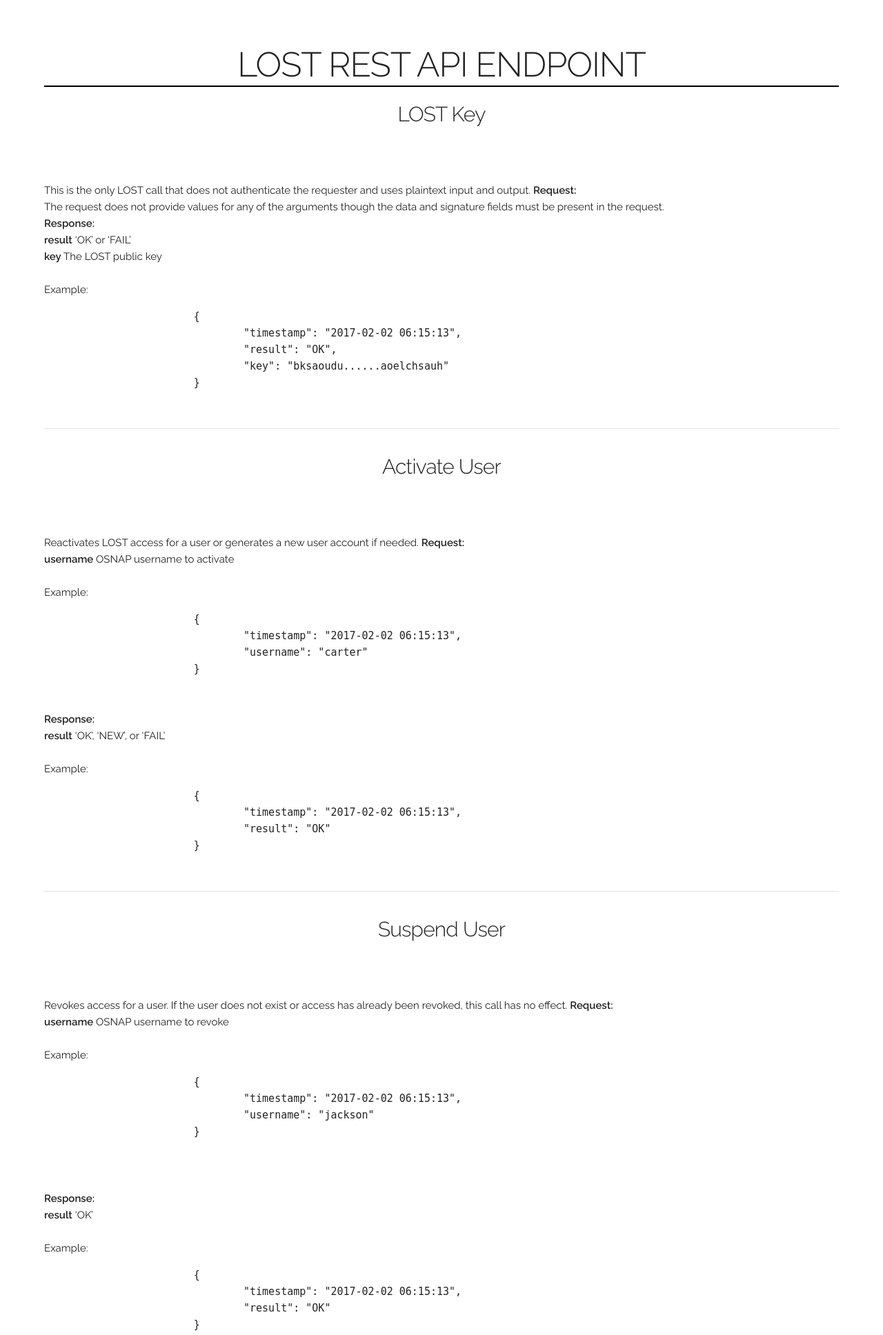
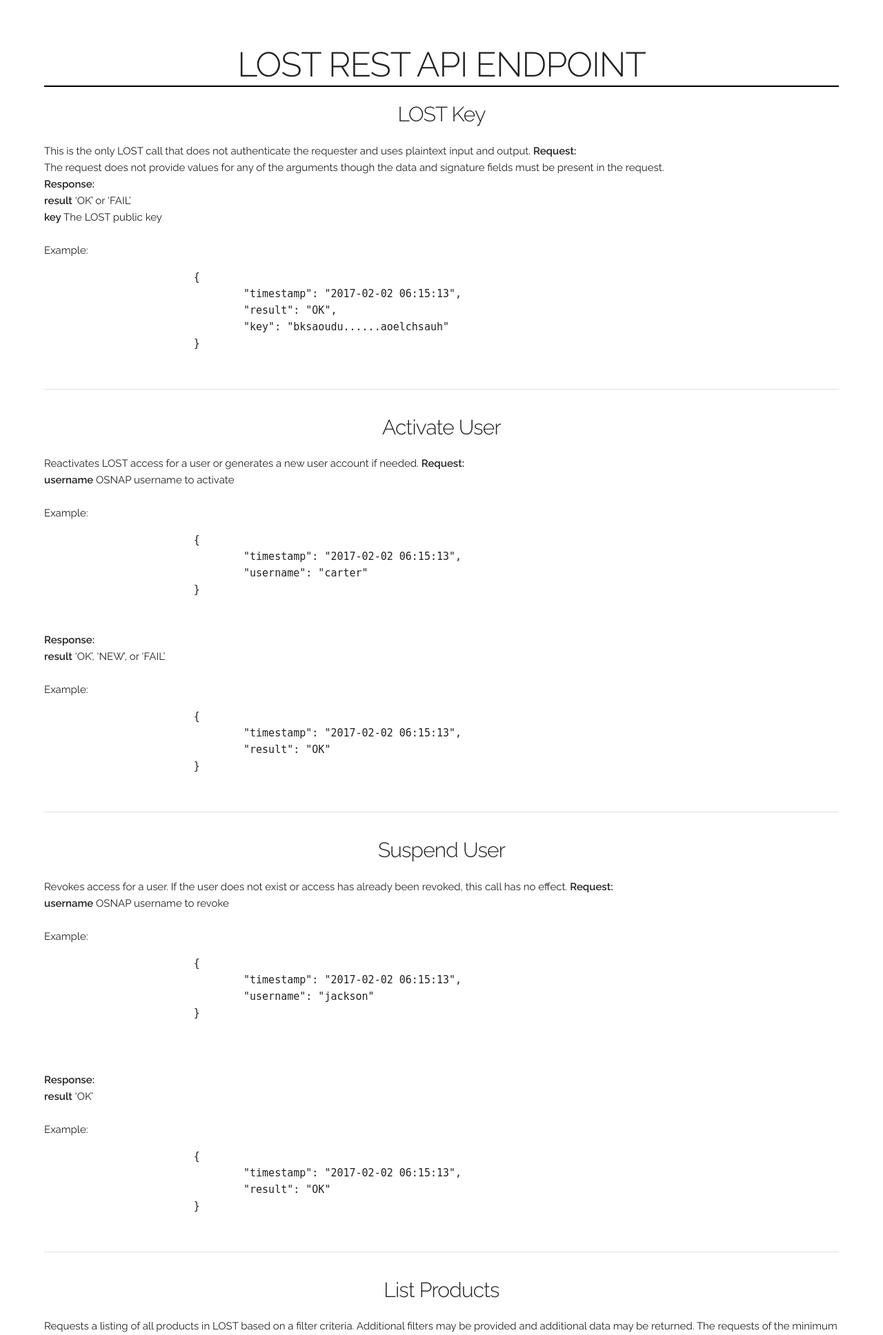
Before and after one commit to kylemh/LOST, a Flask app: page /rest in a window 1280 px wide. Shown: the top 1936 px of the page at 69% size. Run offline with Flask 2, Linux system fonts and the light colour scheme; some libraries are stand-ins or nearby versions.

Commit message:
Remove h4,h5,h6 bottom padding

```diff
--- a/src/static/style.css
+++ b/src/static/style.css
@@ -13,7 +13,6 @@
 h5,
 h6 {
     text-align: center;
-    padding-bottom: 5%;
     border: none;
 }
 
--- a/src/templates/rest.html
+++ b/src/templates/rest.html
@@ -8,7 +8,8 @@
 
 {% block content %}
 	<h1>LOST REST API Endpoint</h1>
-	<h4>LOST Key</h4> This is the only LOST call that does not authenticate the requester and uses plaintext input and output.
+	<h4>LOST Key</h4>
+	This is the only LOST call that does not authenticate the requester and uses plaintext input and output.
 	<b>Request:</b>
 	<br>
 	The request does not provide values for any of the arguments though the data and signature fields must be present in the request.
@@ -172,7 +173,8 @@
 	</pre>
 	<hr>
 
-	<h4>Add Asset</h4> Adds a new asset to LOST.
+	<h4>Add Asset</h4>
+	Adds a new asset to LOST.
 	<b>Request:</b>
 	<br>
 	<b>vendor</b> Vendor of the product
```
